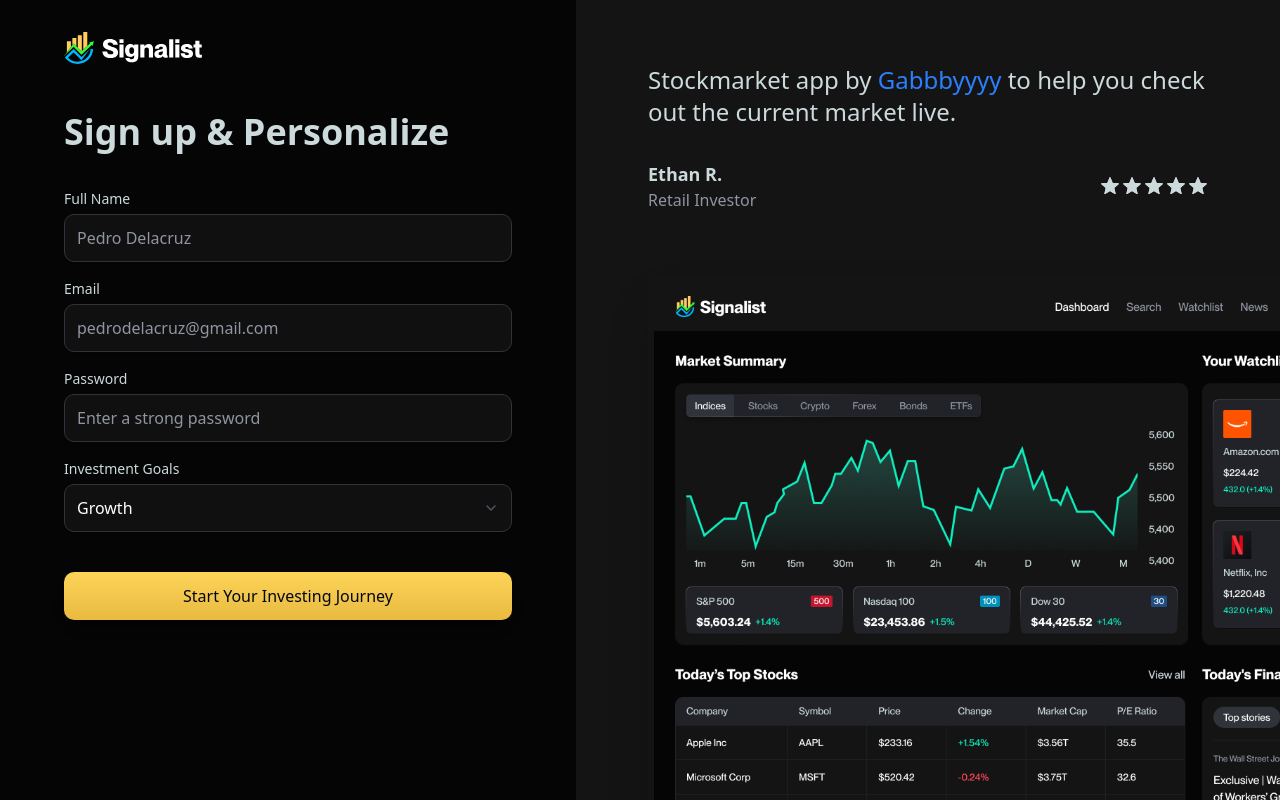
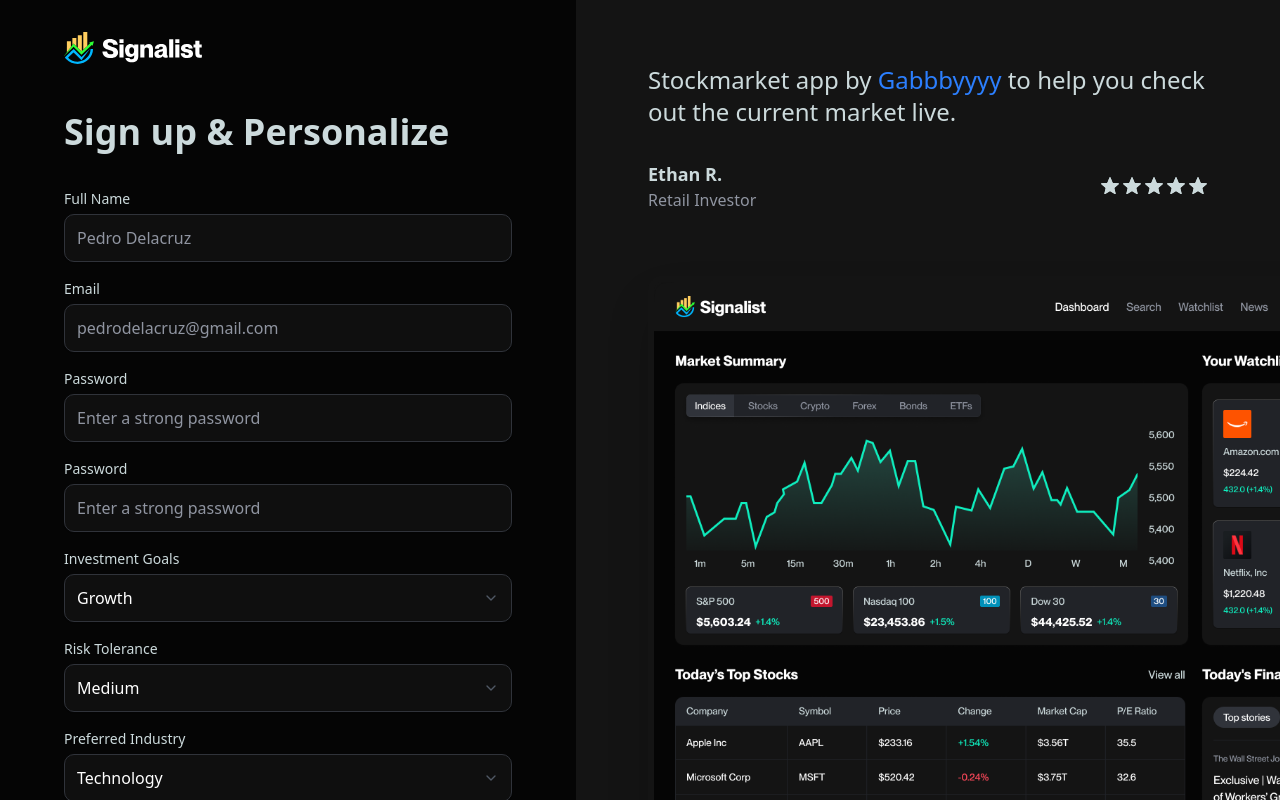
Before and after one commit to GabrielEduria/stock-market-app, a Next.js app: page /sign-up in a window 1280 px wide. Built offline with nearby package versions, Linux system fonts and the light colour scheme.

Commit message:
changed and fixed some spacing

```diff
--- a/app/(auth)/sign-up/page.tsx
+++ b/app/(auth)/sign-up/page.tsx
@@ -3,7 +3,7 @@
 import InputField from "@/components/forms/InputField";
 import SelectField from "@/components/forms/SelectField";
 import { Button } from "@/components/ui/button";
-import { INVESTMENT_GOALS } from "@/lib/constants";
+import { INVESTMENT_GOALS, PREFERRED_INDUSTRIES, RISK_TOLERANCE_OPTIONS } from "@/lib/constants";
 import {useForm} from "react-hook-form";
 
 const SignUp = () => {
@@ -66,6 +66,17 @@
                 />
 
 
+                <InputField
+                    name="password"
+                    label="Password"
+                    placeholder="Enter a strong password"
+                    type="password"
+                    register={register}
+                    error={errors.password}
+                    validation={{ required: 'Password is required', minLength: 8 }}
+                />
+
+
                 <SelectField
                   name="investmentGoals"
                   label="Investment Goals"
@@ -73,6 +84,26 @@
                   options={INVESTMENT_GOALS}
                   control={control}
                   error={errors.investmentGoals}
+                  required
+                />
+
+                <SelectField
+                  name="riskTolerance"
+                  label="Risk Tolerance"
+                  placeholder="Select your risk level"
+                  options={RISK_TOLERANCE_OPTIONS}
+                  control={control}
+                  error={errors.riskTolerance}
+                  required
+                />
+
+                <SelectField
+                  name="preferredIndustry"
+                  label="Preferred Industry"
+                  placeholder="Select your preferred industry"
+                  options={PREFERRED_INDUSTRIES}
+                  control={control}
+                  error={errors.preferredIndustry}
                   required
                 />
 
```
Lines whose indentation alone changed are shown as unchanged.
